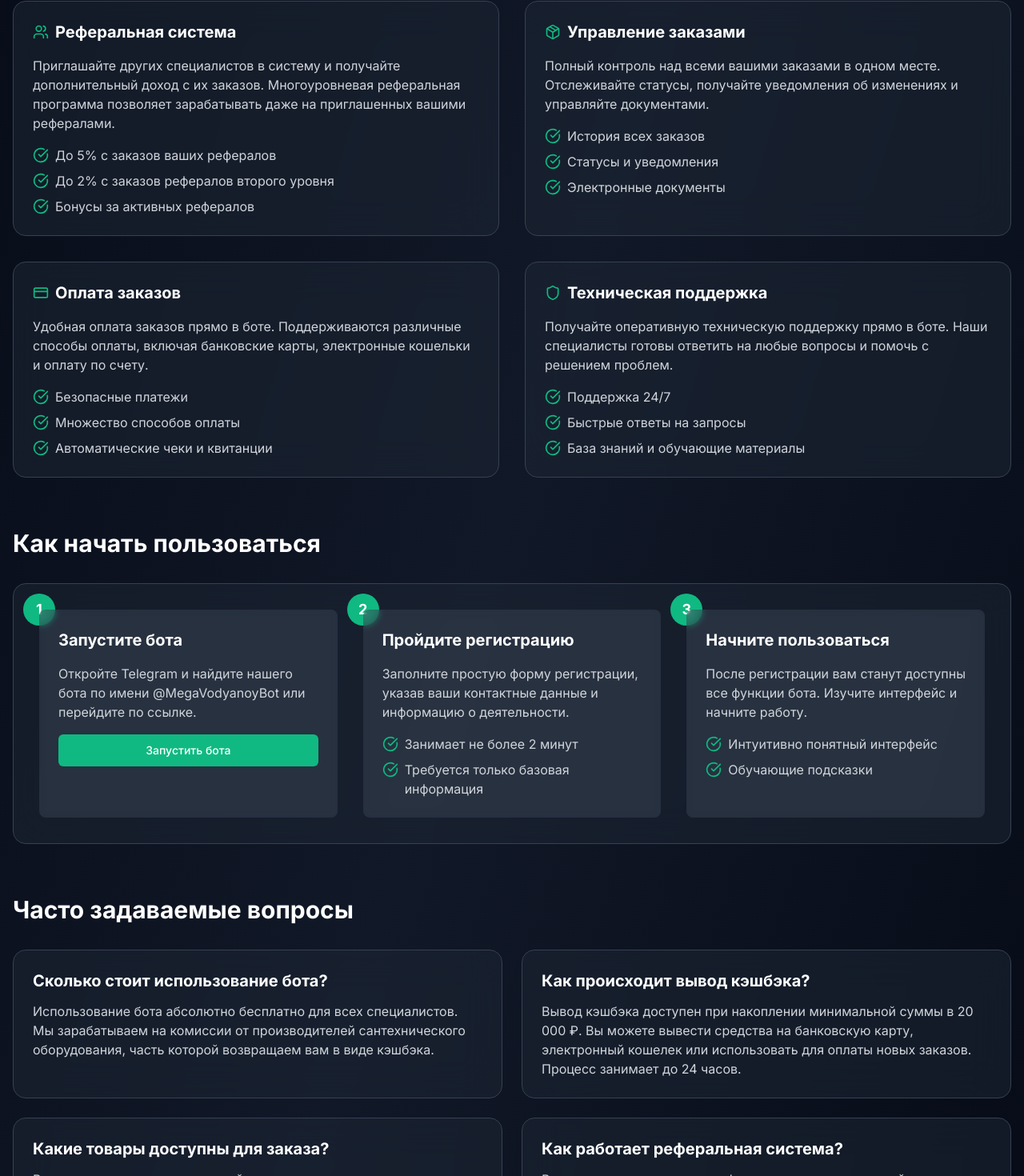
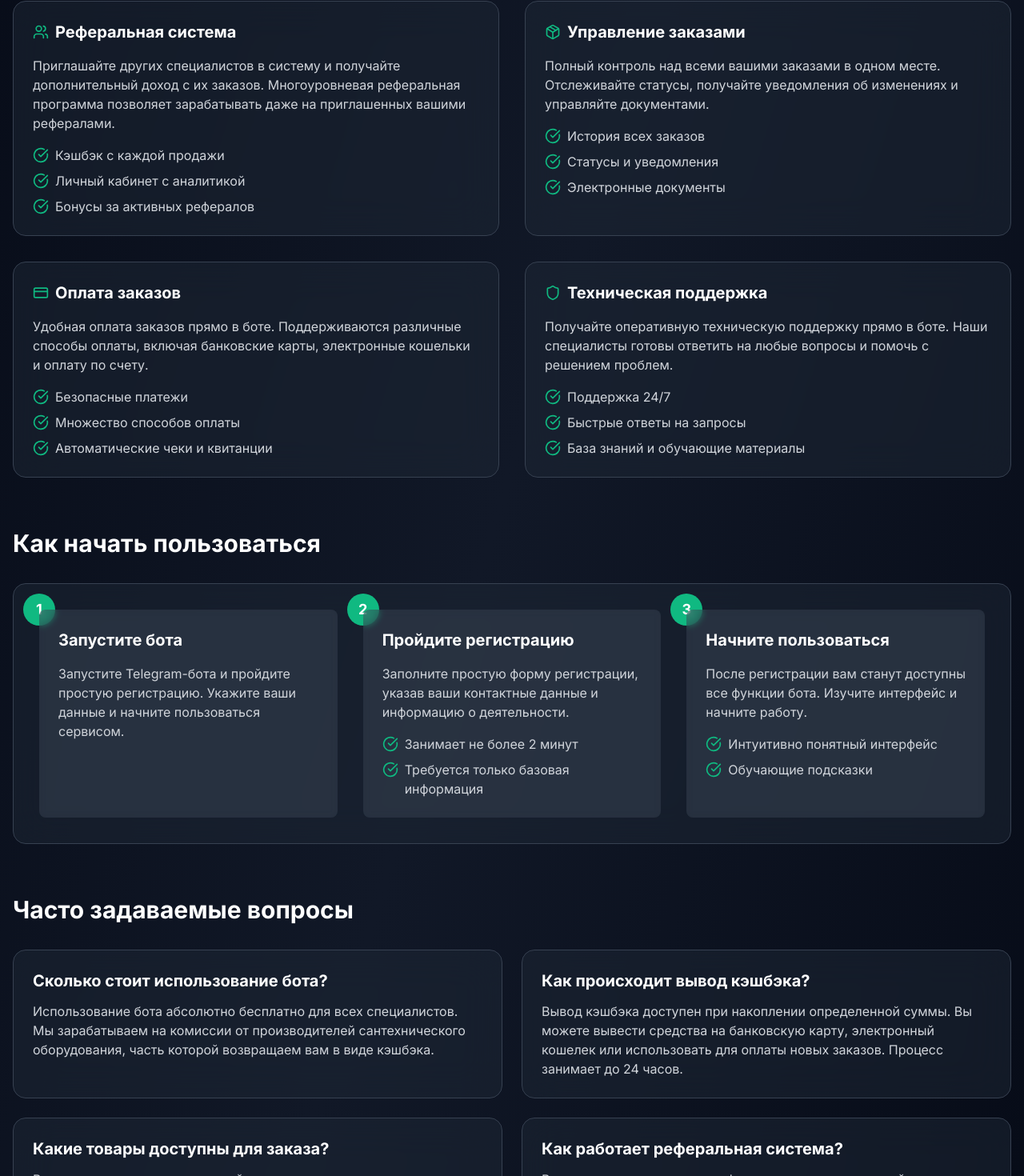
Before and after one commit to asg67/waterman-tex, a Next.js app: page /product in a window 1280 px wide. Shown: the part 1489-2959 px from the top of the page at 80% size. Built offline with nearby package versions, Linux system fonts and the light colour scheme.

Commit message:
Поправил продукт

```diff
--- a/app/product/page.tsx
+++ b/app/product/page.tsx
@@ -271,11 +271,11 @@ export default function ProductPage() {
               <ul className="space-y-2">
                 <li className="flex items-start gap-2">
                   <CheckCircle className="h-5 w-5 text-emerald-500 mt-0.5 flex-shrink-0" />
-                  <span className="text-gray-300">До 5% с заказов ваших рефералов</span>
+                  <span className="text-gray-300">Кэшбэк с каждой продажи</span>
                 </li>
                 <li className="flex items-start gap-2">
                   <CheckCircle className="h-5 w-5 text-emerald-500 mt-0.5 flex-shrink-0" />
-                  <span className="text-gray-300">До 2% с заказов рефералов второго уровня</span>
+                  <span className="text-gray-300">Личный кабинет с аналитикой</span>
                 </li>
                 <li className="flex items-start gap-2">
                   <CheckCircle className="h-5 w-5 text-emerald-500 mt-0.5 flex-shrink-0" />
@@ -374,9 +374,9 @@ export default function ProductPage() {
                 <div className="bg-gray-700/50 backdrop-blur-sm p-6 rounded-lg h-full">
                   <h3 className="text-xl font-bold mb-4">Запустите бота</h3>
                   <p className="text-gray-300 mb-4">
-                    Откройте Telegram и найдите нашего бота по имени @MegaVodyanoyBot или перейдите по ссылке.
+                    Запустите Telegram-бота и пройдите простую регистрацию. Укажите ваши данные и начните пользоваться сервисом.
                   </p>
-                  <Button className="w-full bg-emerald-500 hover:bg-emerald-600 text-white">Запустить бота</Button>
+                  {/* <Button className="w-full bg-emerald-500 hover:bg-emerald-600 text-white">Запустить бота</Button> */}
                 </div>
               </div>
 
@@ -443,7 +443,7 @@ export default function ProductPage() {
             <div className="bg-gray-800/50 backdrop-blur-xl rounded-2xl border border-gray-700 p-6">
               <h3 className="text-xl font-bold mb-3">Как происходит вывод кэшбэка?</h3>
               <p className="text-gray-300">
-                Вывод кэшбэка доступен при накоплении минимальной суммы в 20 000 ₽. Вы можете вывести средства на
+                Вывод кэшбэка доступен при накоплении определенной суммы. Вы можете вывести средства на
                 банковскую карту, электронный кошелек или использовать для оплаты новых заказов. Процесс занимает до 24
                 часов.
               </p>
@@ -498,12 +498,12 @@ export default function ProductPage() {
                 помощью нашего Telegram-бота
               </p>
               <div className="flex flex-col sm:flex-row gap-4 justify-center">
-                <Button size="lg" className="bg-emerald-500 hover:bg-emerald-600 text-white">
+                {/* <Button size="lg" className="bg-emerald-500 hover:bg-emerald-600 text-white">
                   Запустить Telegram-бота <ArrowRight className="ml-2 h-4 w-4" />
                 </Button>
                 <Button size="lg" variant="outline" className="border-gray-700 text-white hover:bg-gray-800">
                   Связаться с нами
-                </Button>
+                </Button> */}
               </div>
               <p className="text-sm text-gray-400 mt-4">Начните пользоваться сервисом прямо сейчас — это бесплатно!</p>
             </div>
```
